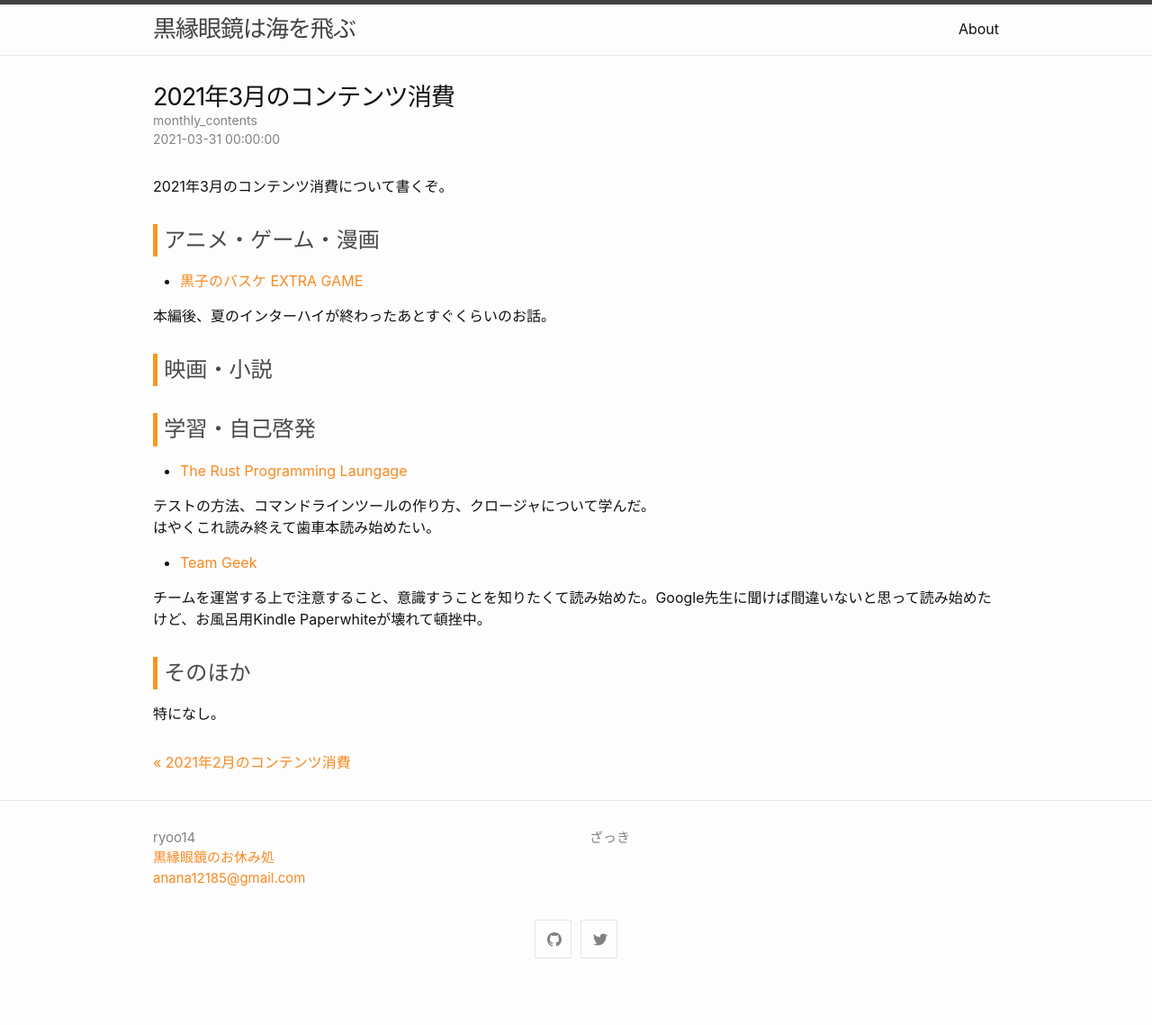
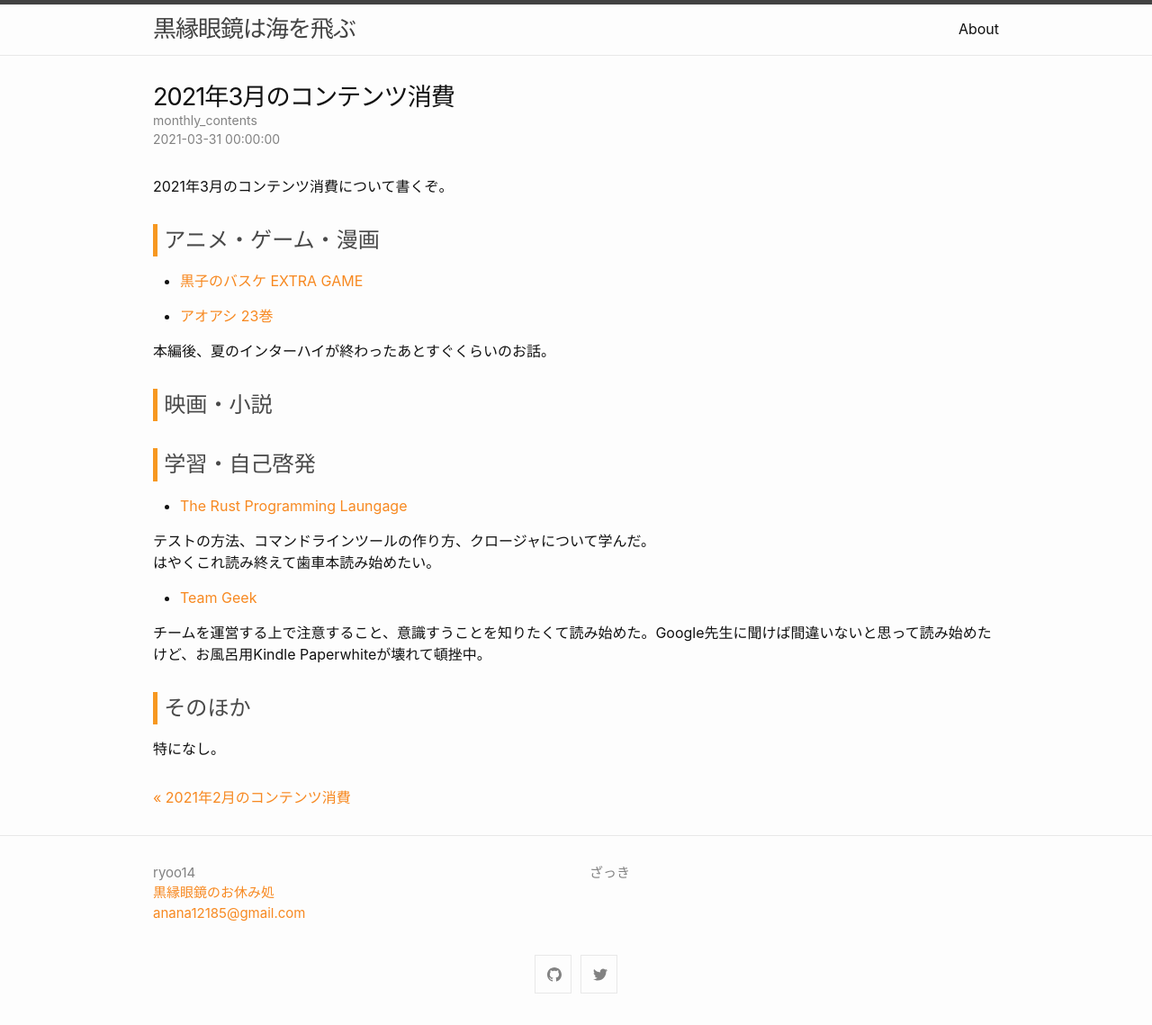
Before and after one commit to ryoo14/blog_ryoo_cc, a Jekyll site: the page built from _posts/2021-03-31-monthly_contents.md, in a window 1280 px wide. Shown: the whole page at 90% size. Built offline with Jekyll 4.4.1, drawn with Linux system fonts in a browser that asks for light colours; before the commit the page ends 1100 px from its top, so only the background shows below that.

Commit message:
20210307

```diff
--- a/_posts/2021-03-31-monthly_contents.md
+++ b/_posts/2021-03-31-monthly_contents.md
@@ -8,6 +8,8 @@ categories: monthly_contents
 
 ## アニメ・ゲーム・漫画
 - [黒子のバスケ EXTRA GAME](https://amzn.to/3q2Ue0G)
+
+- [アオアシ 23巻]()
 
 本編後、夏のインターハイが終わったあとすぐくらいのお話。
 
```
